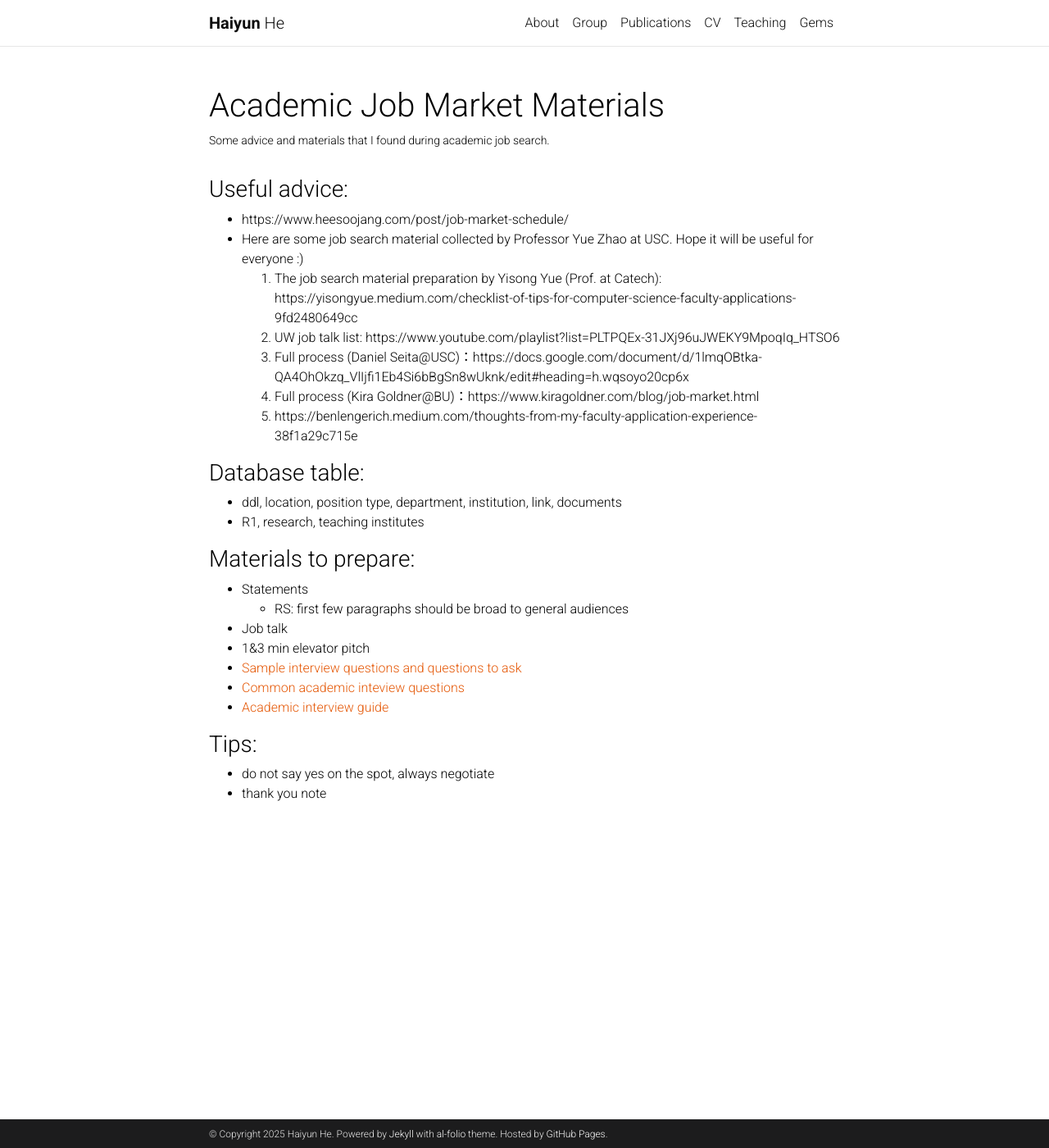
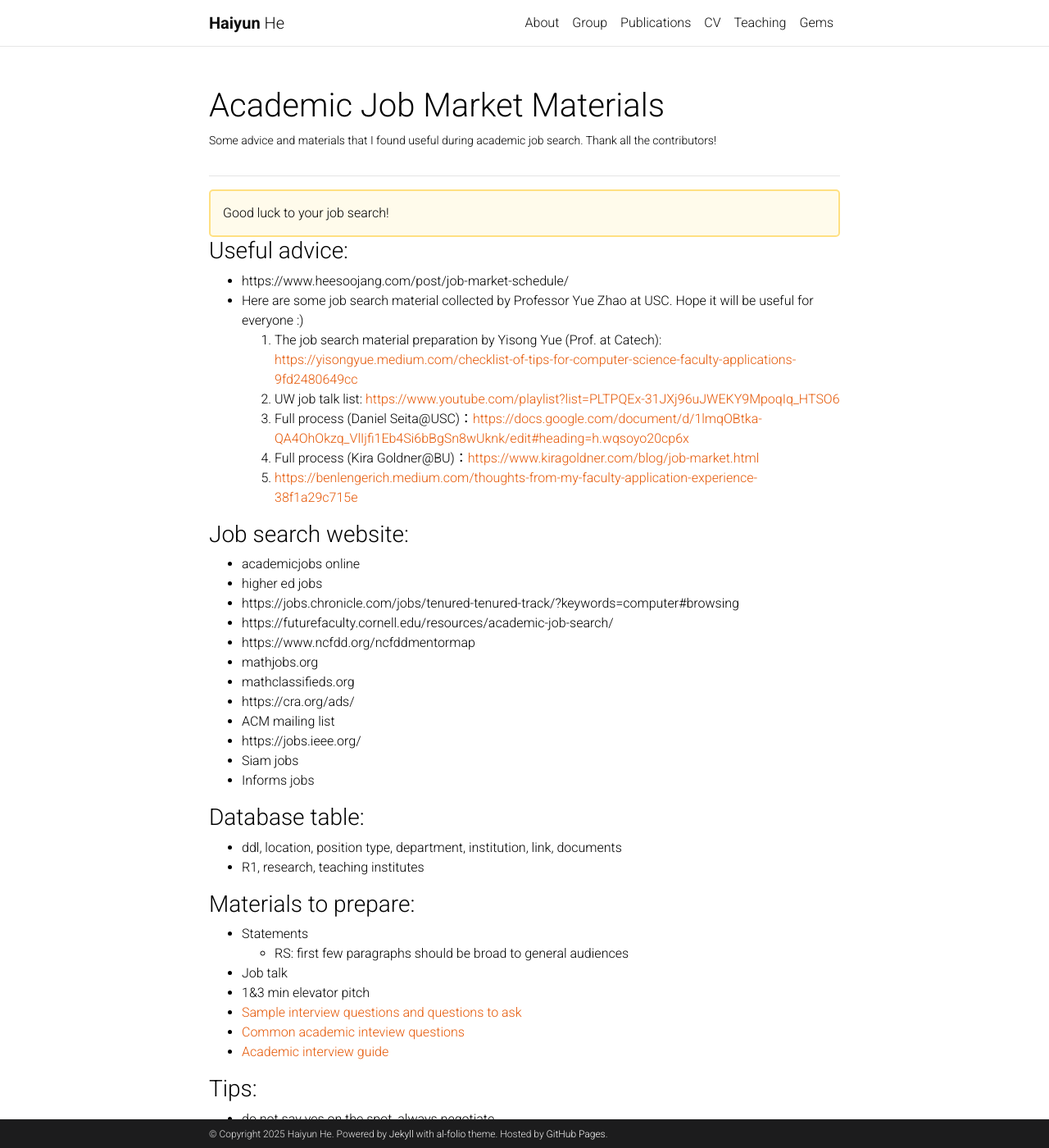
Before and after one commit to haiyun-he/haiyun-he.github.io, a Jekyll site: the page built from _pages/Job market materials.md, in a window 1280 px wide and 1400 px high. Shown: the whole window at 82% size. Built offline with Jekyll 4.4.1, drawn with Linux system fonts in a browser that asks for light colours; comment, search, counter and statistics services are not loaded; a style sheet for code colours, icons or effects is not loaded; some of the changed text lies outside the part shown.

Commit message:
Update Job market materials.md

```diff
--- a/_pages/Job market materials.md
+++ b/_pages/Job market materials.md
@@ -2,21 +2,40 @@
 layout: page
 title: Academic Job Market Materials
 permalink: /jobmarket/
-description: Some advice and materials that I found during academic job search.
+description: Some advice and materials that I found useful during academic job search. Thank all the contributors!
 nav: false
 ---
+---
 
+<div style="background-color: #FFFBEB; padding: 15px; border: 2px solid #FFE082; border-radius: 5px;">
+Good luck to your job search!
+</div>
 
 ### Useful advice:
 
 - https://www.heesoojang.com/post/job-market-schedule/
 - Here are some job search material collected by Professor Yue Zhao at USC. Hope it will be useful for everyone :)
-    1. The job search material preparation by Yisong Yue (Prof. at Catech): https://yisongyue.medium.com/checklist-of-tips-for-computer-science-faculty-applications-9fd2480649cc
-    2. UW job talk list: https://www.youtube.com/playlist?list=PLTPQEx-31JXj96uJWEKY9MpoqIq_HTSO6
-    3. Full process (Daniel Seita@USC)：https://docs.google.com/document/d/1lmqOBtka-QA4OhOkzq_VlIjfi1Eb4Si6bBgSn8wUknk/edit#heading=h.wqsoyo20cp6x
-    4. Full process (Kira Goldner@BU)：https://www.kiragoldner.com/blog/job-market.html
-    5. https://benlengerich.medium.com/thoughts-from-my-faculty-application-experience-38f1a29c715e
+    1. The job search material preparation by Yisong Yue (Prof. at Catech): <https://yisongyue.medium.com/checklist-of-tips-for-computer-science-faculty-applications-9fd2480649cc>
+    2. UW job talk list: <https://www.youtube.com/playlist?list=PLTPQEx-31JXj96uJWEKY9MpoqIq_HTSO6>
+    3. Full process (Daniel Seita@USC)：<https://docs.google.com/document/d/1lmqOBtka-QA4OhOkzq_VlIjfi1Eb4Si6bBgSn8wUknk/edit#heading=h.wqsoyo20cp6x>
+    4. Full process (Kira Goldner@BU)：<https://www.kiragoldner.com/blog/job-market.html>
+    5. <https://benlengerich.medium.com/thoughts-from-my-faculty-application-experience-38f1a29c715e>
 
+
+### Job search website:
+
+- academicjobs online
+- higher ed jobs
+- https://jobs.chronicle.com/jobs/tenured-tenured-track/?keywords=computer#browsing
+- https://futurefaculty.cornell.edu/resources/academic-job-search/
+- https://www.ncfdd.org/ncfddmentormap
+- mathjobs.org
+- mathclassifieds.org
+- https://cra.org/ads/
+- ACM mailing list
+- https://jobs.ieee.org/
+- Siam jobs
+- Informs jobs
 
 ### Database table:
 
@@ -37,3 +56,8 @@ nav: false
 
 - do not say yes on the spot, always negotiate
 - thank you note
+
+
+### Time management tips:
+
+- [NCFDD Faculty program](https://www.ncfdd.org/?utm_term=faculty%20success%20program&utm_campaign=Leads+Campaign-NCFDD-Google+Build&utm_source=adwords&utm_medium=ppc&hsa_acc=5909132486&hsa_cam=20869859888&hsa_grp=157964821098&hsa_ad=685560037599&hsa_src=g&hsa_tgt=kwd-2272203744660&hsa_kw=faculty%20success%20program&hsa_mt=b&hsa_net=adwords&hsa_ver=3&gad_source=1&gclid=EAIaIQobChMIlr2D4bjmigMVlXhHAR0tFQbEEAAYASAAEgLGTfD_BwE)
```
